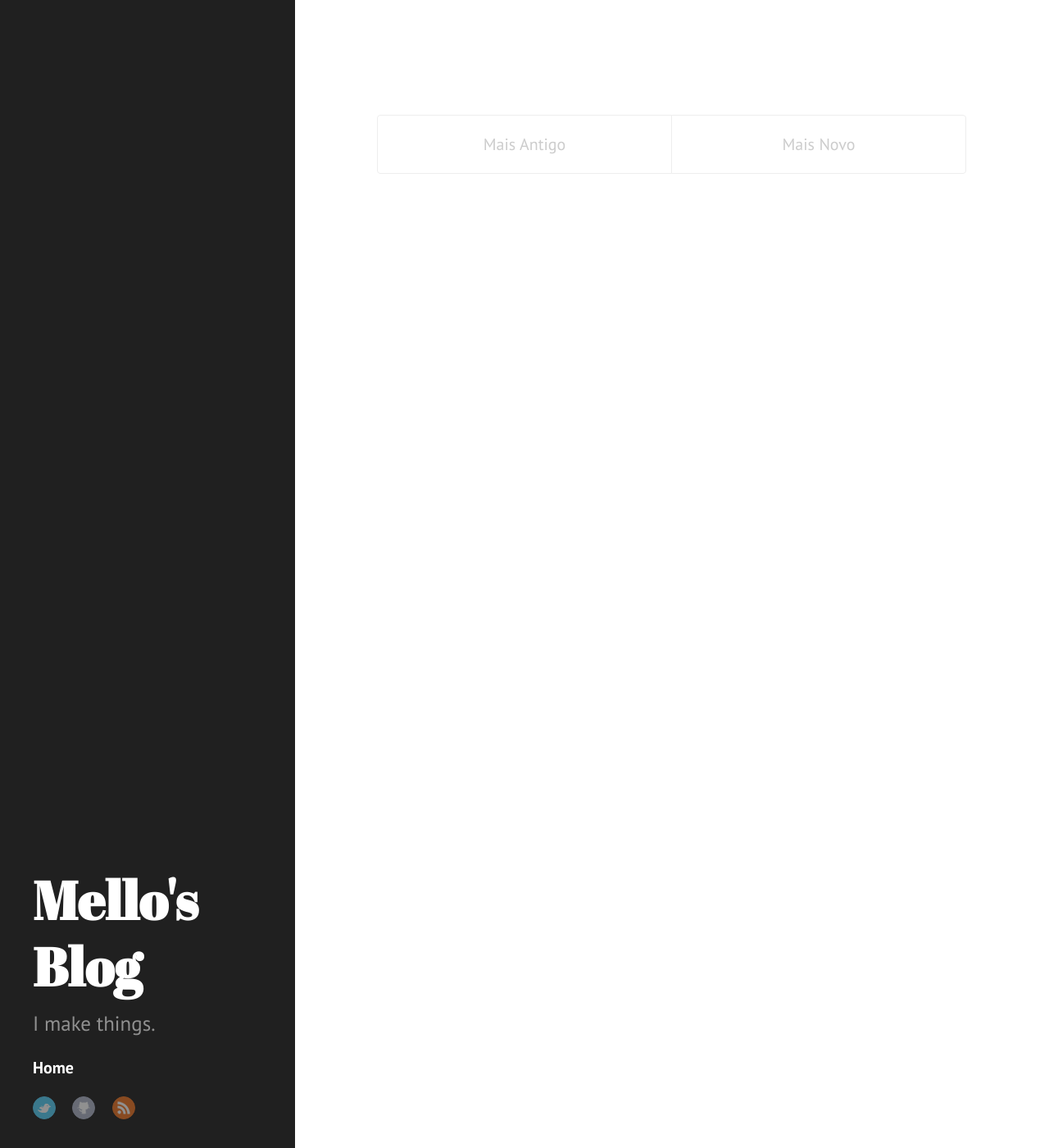
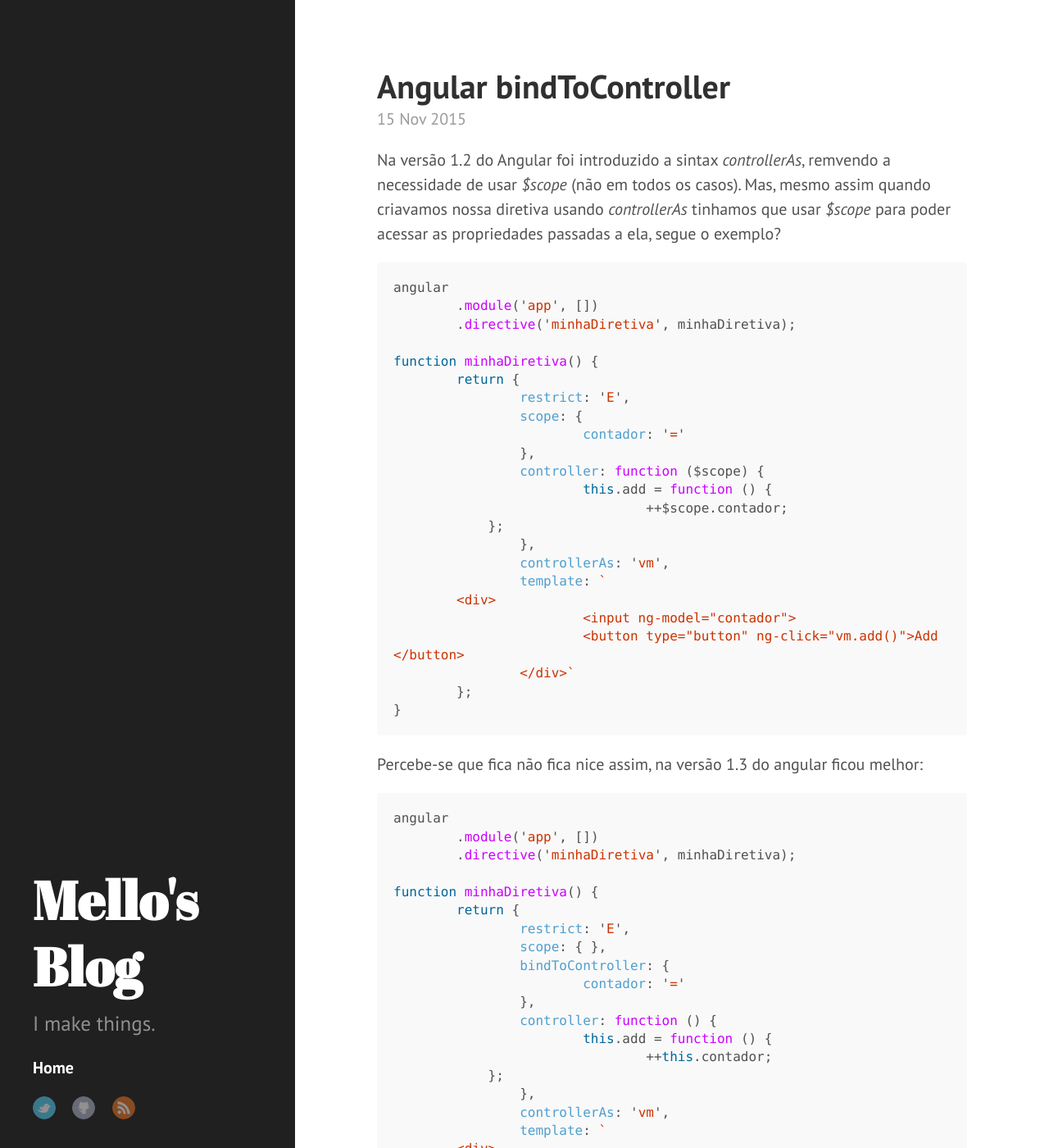
Before and after one commit to joaomello-zz/joaomello.github.io, a Jekyll site: the page built from index.html, in a window 1280 px wide and 1400 px high. Shown: the whole window at 82% size. Built offline with Jekyll 4.4.1, drawn with Linux system fonts in a browser that asks for light colours; the list of posts is cut into pages by our own code; some of the changed text lies outside the part shown.

Commit message:
Post update: Angular bindToController

````diff
--- a/_posts/2015-11-15-angular-bindtocontroller.markdown
+++ b/_posts/2015-11-15-angular-bindtocontroller.markdown
@@ -1,8 +1,63 @@
 ---
-published: false
+published: true
 title: Angular bindToController
 layout: post
 tags: [angular, directive, frontend]
 categories: [webdev]
 ---
-Na versão 1.2 do Angular foi introduzido a sintax [i]ControllerAs[/i]
+Na versão 1.2 do Angular foi introduzido a sintax *controllerAs*, remvendo a necessidade de usar *$scope* (não em todos os casos). Mas, mesmo assim quando criavamos nossa diretiva usando *controllerAs* tinhamos que usar *$scope* para poder acessar as propriedades passadas a ela, segue o exemplo?
+
+```js
+angular
+	.module('app', [])
+	.directive('minhaDiretiva', minhaDiretiva);
+
+function minhaDiretiva() {
+	return {
+		restrict: 'E',
+		scope: {
+			contador: '='
+		},
+		controller: function ($scope) {
+			this.add = function () {
+				++$scope.contador;
+            };
+		},
+		controllerAs: 'vm',
+		template: `
+        <div>
+			<input ng-model="contador">
+			<button type="button" ng-click="vm.add()">Add</button>
+		</div>`
+	};
+}
+```
+
+Percebe-se que fica não fica nice assim, na versão 1.3 do angular ficou melhor:
+```js
+angular
+	.module('app', [])
+	.directive('minhaDiretiva', minhaDiretiva);
+
+function minhaDiretiva() {
+	return {
+		restrict: 'E',
+		scope: { },
+		bindToController: {
+			contador: '='
+		},
+		controller: function () {
+			this.add = function () {
+				++this.contador;
+            };
+		},
+		controllerAs: 'vm',
+		template: `
+        <div>
+			<input ng-model="vm.contador">
+			<button type="button" ng-click="vm.add()">Add</button>
+		</div>`
+	};
+}
+```
+Muito melhor, não? Você pode passar para o *bindToController* os parâmetros que deseja, ou apenas passar *true* que ele fara para todas as propriedades declaradas no scope, em toda diretiva que criar um novo escopo.
````
